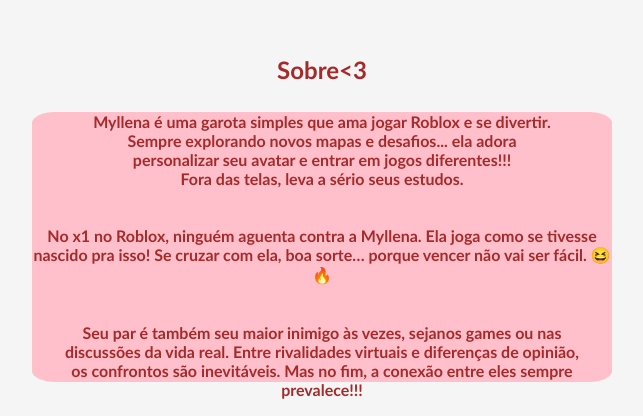
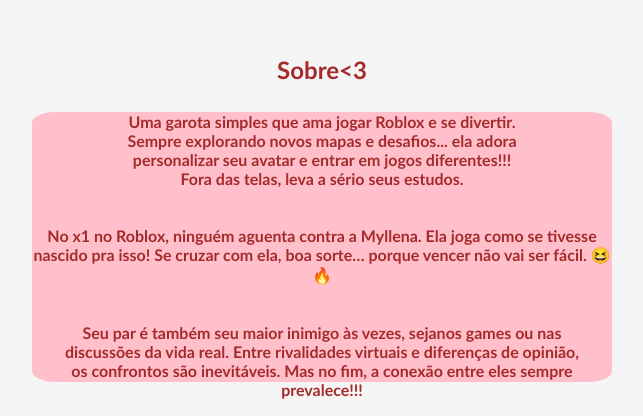
Before and after one commit to Guebrou/MyllenaNeris, a plain HTML site: page index.html in a window 1280 px wide. Shown: the part 194-610 px from the top of the page, without its empty margins (318-961 px from the left). Drawn offline with Linux system fonts and the light colour scheme.

Commit message:
Update index.html

```diff
--- a/index.html
+++ b/index.html
@@ -19,7 +19,7 @@
             <h2>Sobre<3</h2>
             <div class="classemain">
                 <h4>
-                    <p>Myllena é uma garota simples que ama jogar Roblox e se divertir.<br>
+                    <p>Uma garota simples que ama jogar Roblox e se divertir.<br>
                     Sempre explorando novos mapas e desafios... ela adora <br>personalizar
                     seu avatar e entrar em jogos diferentes!!!<br> Fora das telas, leva a
                     sério seus estudos.<br><br><br>No x1 no Roblox, ninguém aguenta contra a Myllena.
```
